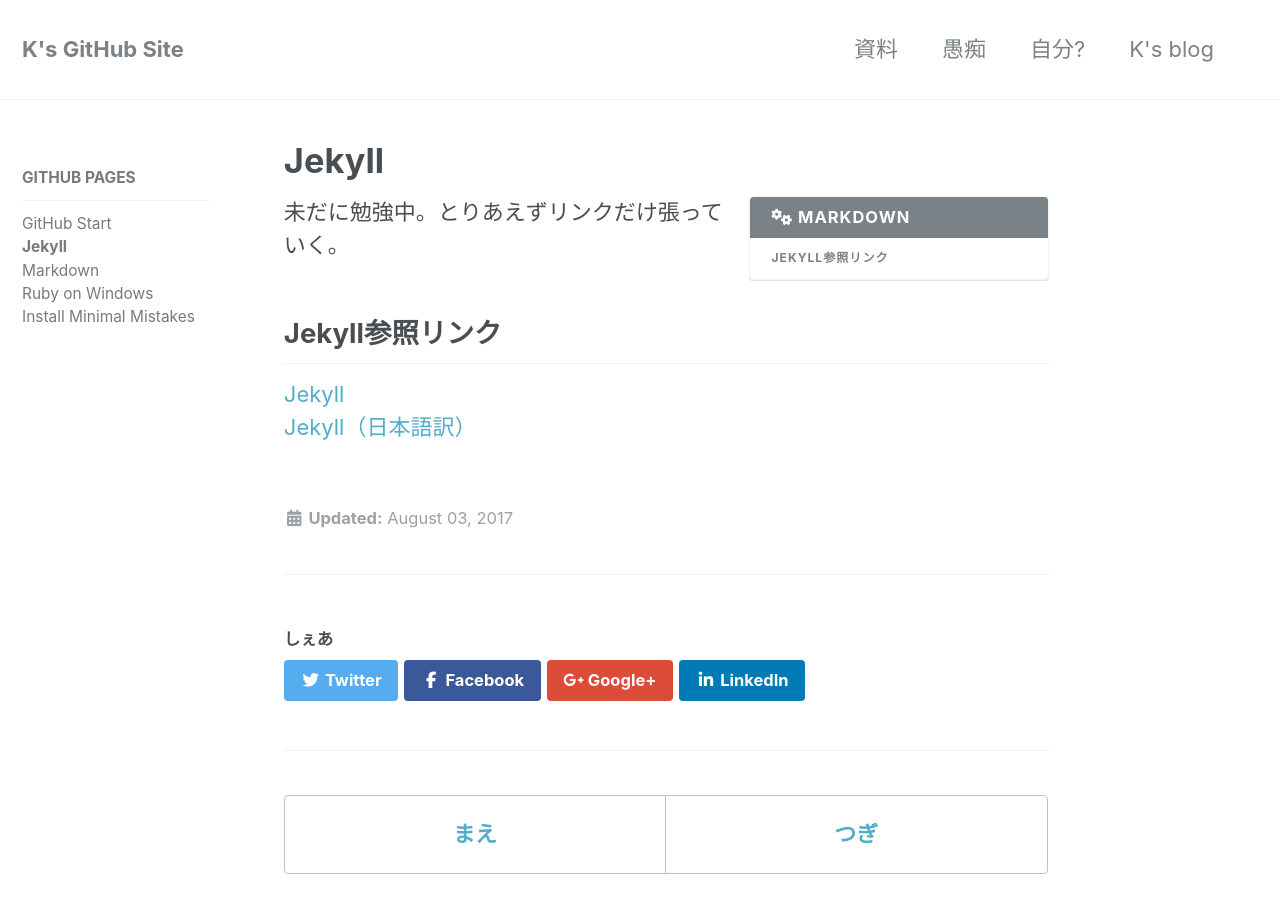
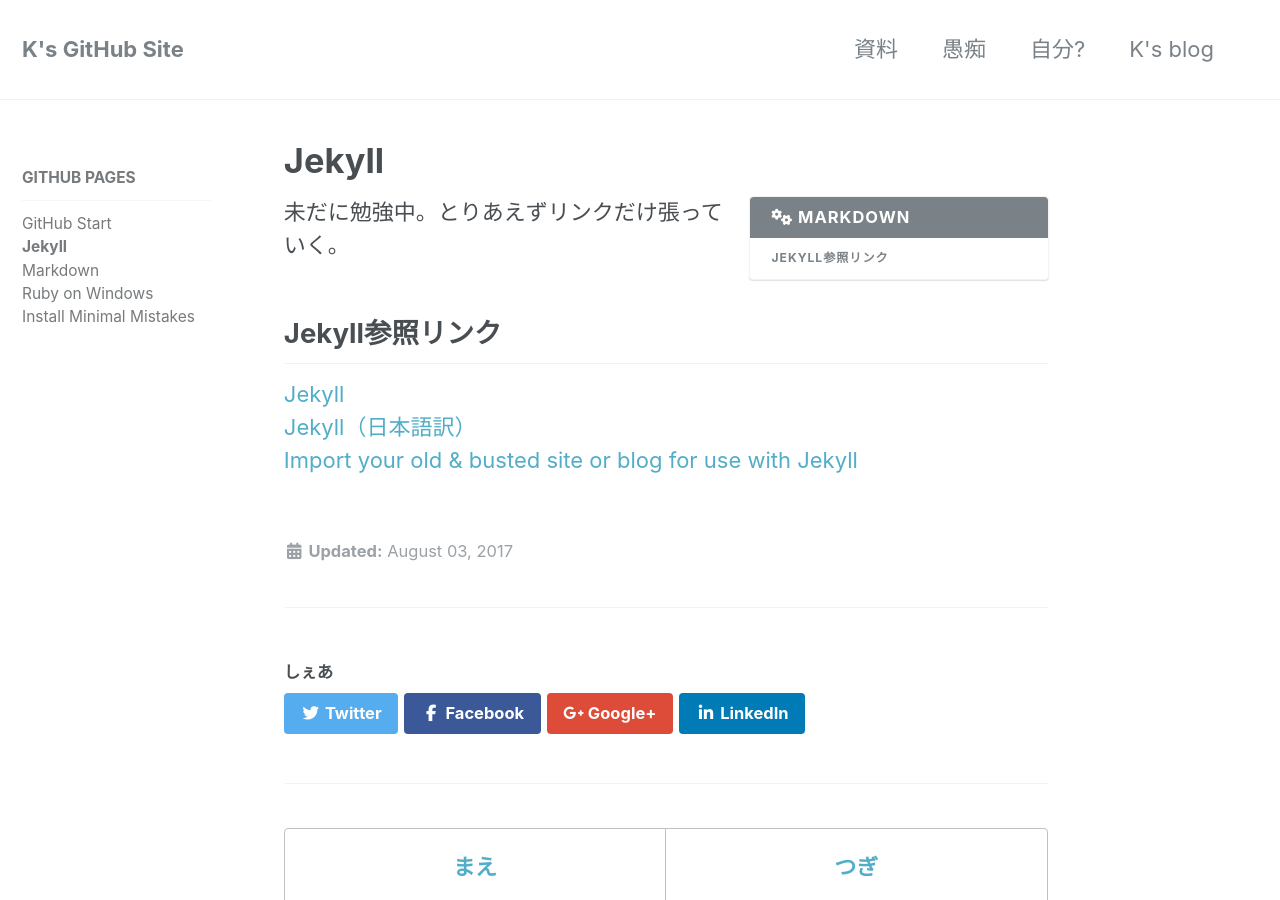
Before and after one commit to laureltreetop/laureltreetop.github.io, a Jekyll site: the page built from _docs/03-jekylle.md, in a window 1280 px wide and 900 px high. Built offline with Jekyll 4.4.1, drawn with Linux system fonts in a browser that asks for light colours; nearby versions of some CDN libraries; some of the changed lines change nothing that is shown.

Commit message:
Update 03-jekylle.md

```diff
--- a/_docs/03-jekylle.md
+++ b/_docs/03-jekylle.md
@@ -1,5 +1,5 @@
 ---
-last_modified_at: 2017-08-03 00:55 +0900
+last_modified_at: 2017-08-03 01:13 +0900
 title: "Jekyll"
 permalink: /docs/jekyll/
 ---
@@ -7,3 +7,4 @@ permalink: /docs/jekyll/
 ## Jekyll参照リンク
 [Jekyll](http://jekyllrb.com/)
 [Jekyll（日本語訳）](http://jekyllrb-ja.github.io/)
+[Import your old & busted site or blog for use with Jekyll](http://import.jekyllrb.com/)
```
